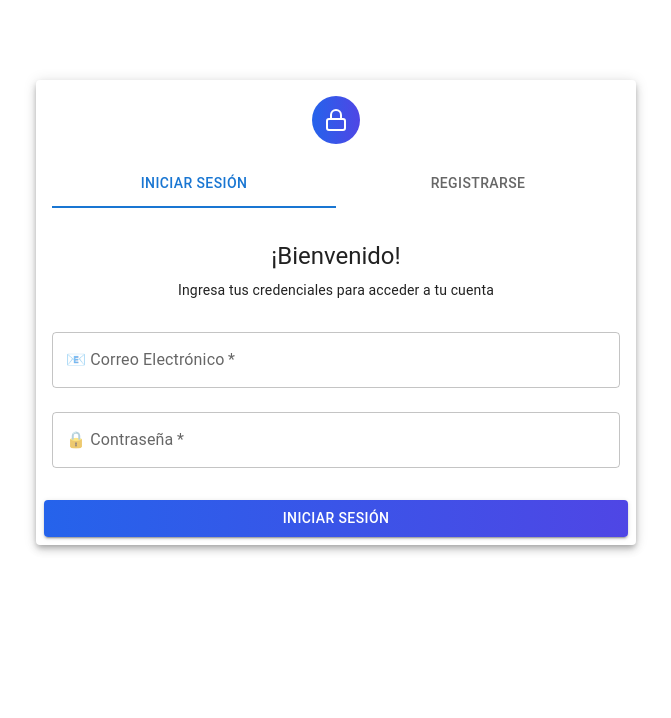
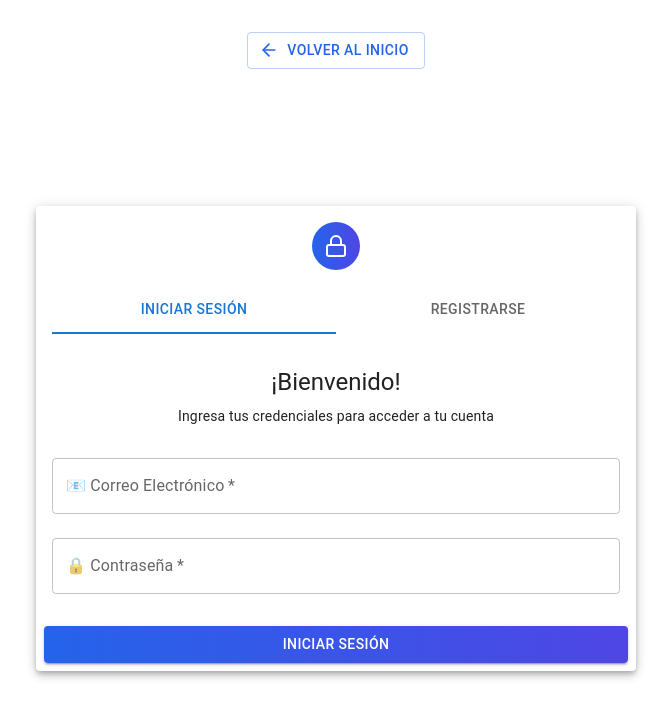
Before and after one commit to brayanyepesc/envy-front, a React (Vite) app: page /auth in a window 1280 px wide. Shown: the top 718 px of the page, without its empty margins (304-975 px from the left). Built offline with nearby package versions, Linux system fonts and the light colour scheme.

Commit message:
feat: add button to return to home from auth page

```diff
--- a/src/features/auth/components/pages/Auth.tsx
+++ b/src/features/auth/components/pages/Auth.tsx
@@ -1,19 +1,53 @@
 import { useState } from "react";
-import { Box, Tabs, Tab, Card, CardHeader } from "@mui/material";
-import { Lock } from "lucide-react";
+import { Box, Tabs, Tab, Card, CardHeader, Button, Container } from "@mui/material";
+import { Lock, ArrowLeft } from "lucide-react";
+import { useNavigate } from "react-router";
 import { LoginTab } from "../templates/LoginTab";
 import { RegisterTab } from "../templates/RegisterTab";
 
 export const Auth = () => {
   const [tab, setTab] = useState(0);
+  const navigate = useNavigate();
+
+  const handleGoHome = () => {
+    navigate("/");
+  };
+
   return (
     <Box
-      minHeight="100%"
+      minHeight="100vh"
+      display="flex"
+      flexDirection="column"
+      bgcolor="linear-gradient(to bottom right, #eff6ff, #e0e7ff)"
+    >
+      {/* Botón de regreso */}
+      <Container maxWidth="lg" sx={{ pt: 3 }}>
+        <Box display="flex" justifyContent="center">
+          <Button
+            variant="outlined"
+            startIcon={<ArrowLeft size={20} />}
+            onClick={handleGoHome}
+            sx={{
+              borderColor: 'rgba(37, 99, 235, 0.3)',
+              color: '#2563eb',
+              '&:hover': {
+                borderColor: '#2563eb',
+                background: 'rgba(37, 99, 235, 0.05)'
+              }
+            }}
+          >
+            Volver al Inicio
+          </Button>
+        </Box>
+      </Container>
+
+      {/* Contenido principal */}
+      <Box
+        flex={1}
         display="flex"
         alignItems="center"
         justifyContent="center"
-      bgcolor="linear-gradient(to bottom right, #eff6ff, #e0e7ff)"
-      marginTop={10}
+        px={2}
       >
         <Card sx={{ width: "100%", maxWidth: 600, boxShadow: 5 }}>
           <CardHeader
@@ -49,5 +83,6 @@ export const Auth = () => {
           {tab === 1 && <RegisterTab />}
         </Card>
       </Box>
+    </Box>
   );
 };
```
Lines whose indentation alone changed are shown as unchanged.
